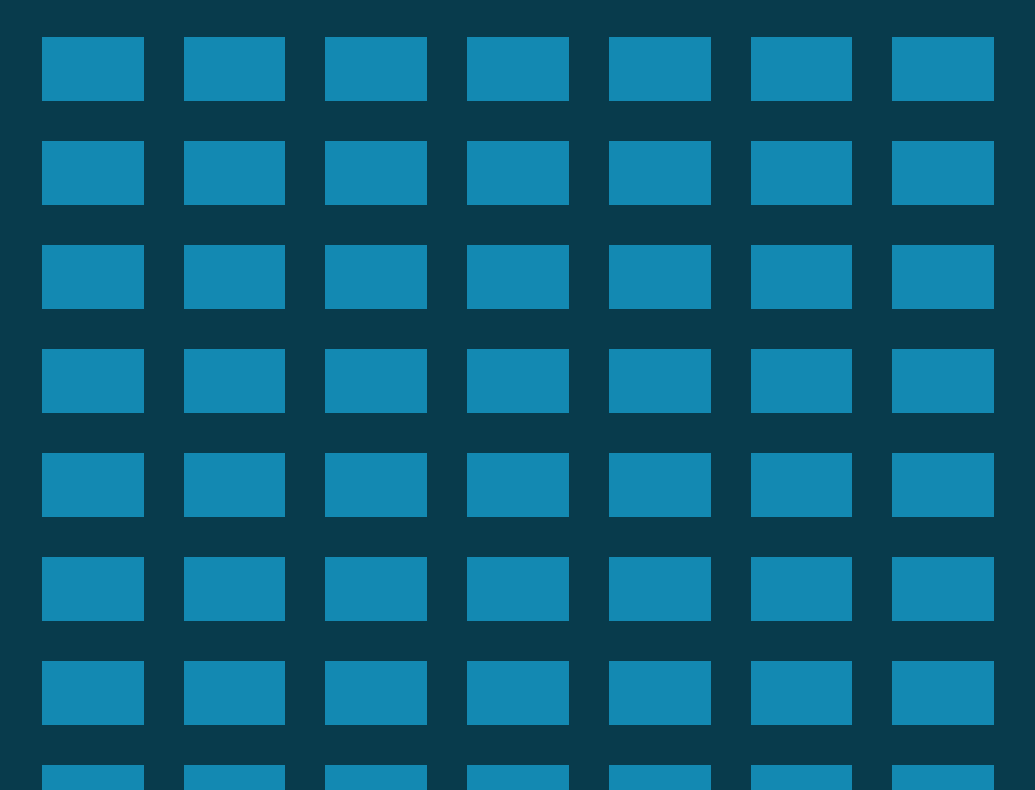
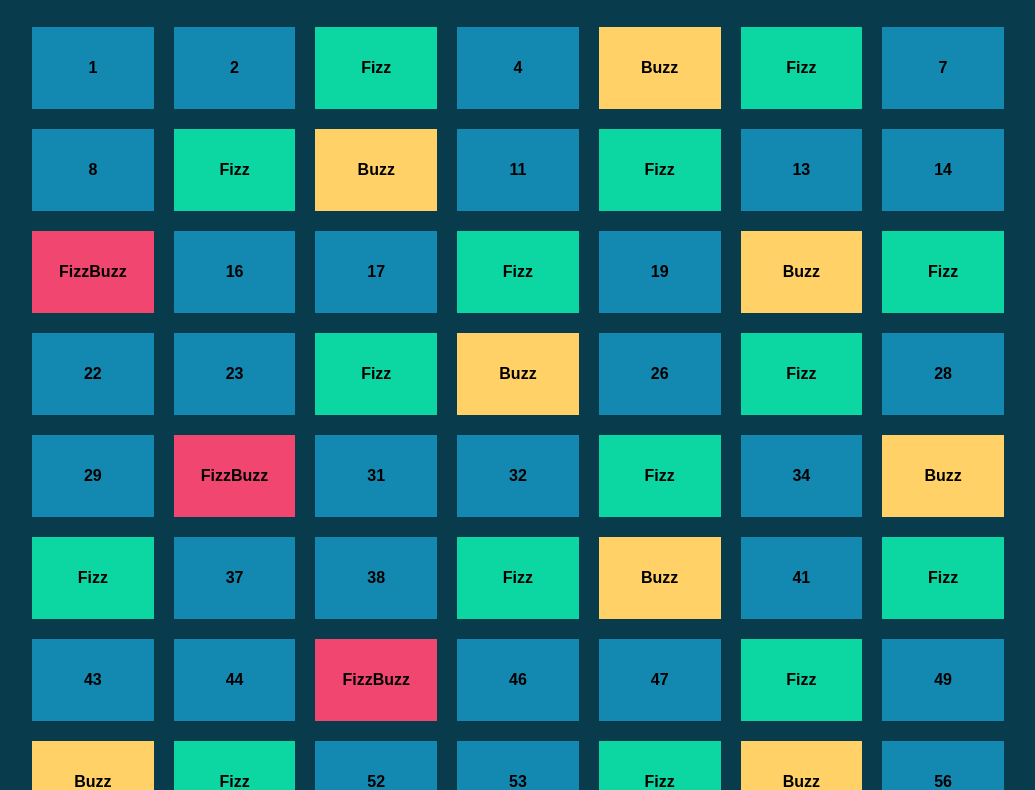
Before and after one commit to gabrieleomegna/js-fizzbuzz, a plain HTML site: page index.html in a window 1280 px wide. Shown: the part 118-908 px from the top of the page, without its empty margins (122-1157 px from the left). Drawn offline with Linux system fonts and the light colour scheme.

Commit message:
Removed console.log in js and wrote in index.html through .innerHTML

```diff
--- a/js/script.js
+++ b/js/script.js
@@ -10,12 +10,15 @@ for (let i = 1; i <= 100; i++) {
     cardElement.className = 'card';
     wrapperElement.appendChild (cardElement);
     if (i % 3 === 0 && i % 5 === 0) {
-        console.log ('FizzBuzz');
+        cardElement.innerHTML = 'FizzBuzz';
+        cardElement.className += ' bg-red'
     } else if (i % 5 === 0) {
-        console.log ('Buzz');
+        cardElement.innerHTML = 'Buzz';
+        cardElement.className += ' bg-yellow'
     } else if (i % 3 === 0) {
-        console.log ('Fizz');
+        cardElement.innerHTML = 'Fizz';
+        cardElement.className += ' bg-green'
     } else {
-        console.log(i);
+        cardElement.innerHTML = i;
     }
 }
--- a/style/style.css
+++ b/style/style.css
@@ -4,6 +4,7 @@
     box-sizing: border-box;
 }
 body {
+    font-family: sans-serif;
     background-color: rgb(8, 59, 76);
 }
 div.container {
@@ -17,14 +18,27 @@ div.container h1{
 }
 
 .card {
+    display: flex;
+    justify-content: center;
+    align-items: center;
+
+    width: calc(100% / 7);
     padding: 2rem;
-    width: calc(100% / 7);
-    text-align: center;
+    font-weight: 600;
     background-color: rgb(19, 137, 178);
-    border: 20px solid rgb(8, 59, 76);
+    border: 10px solid rgb(8, 59, 76);
 }
 div.wrapper {
     display: flex;
     flex-wrap: wrap;
     padding: 0 6rem;
 }
+.bg-red {
+    background-color: rgb(240, 70, 111);
+}
+.bg-green {
+    background-color: rgb(12, 214, 161);
+}
+.bg-yellow {
+    background-color: rgb(255, 209, 102);
+}
```
